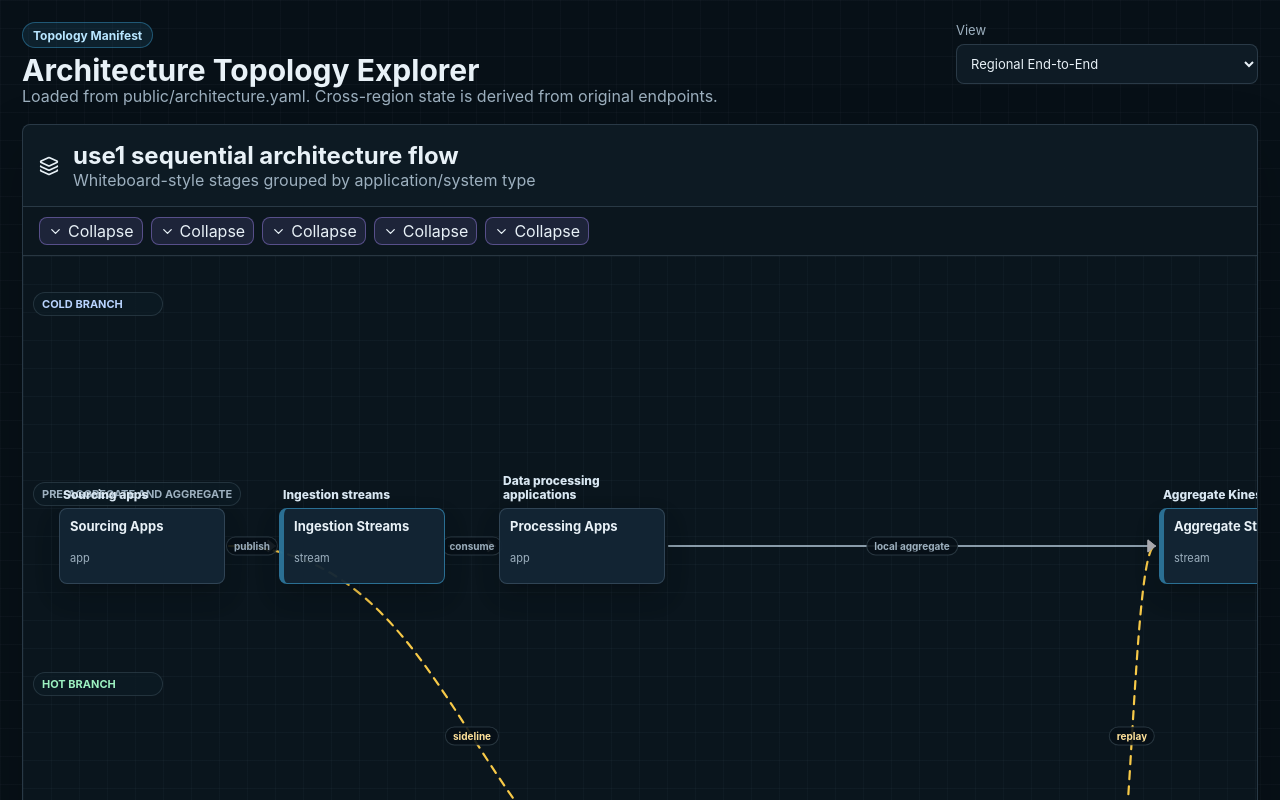
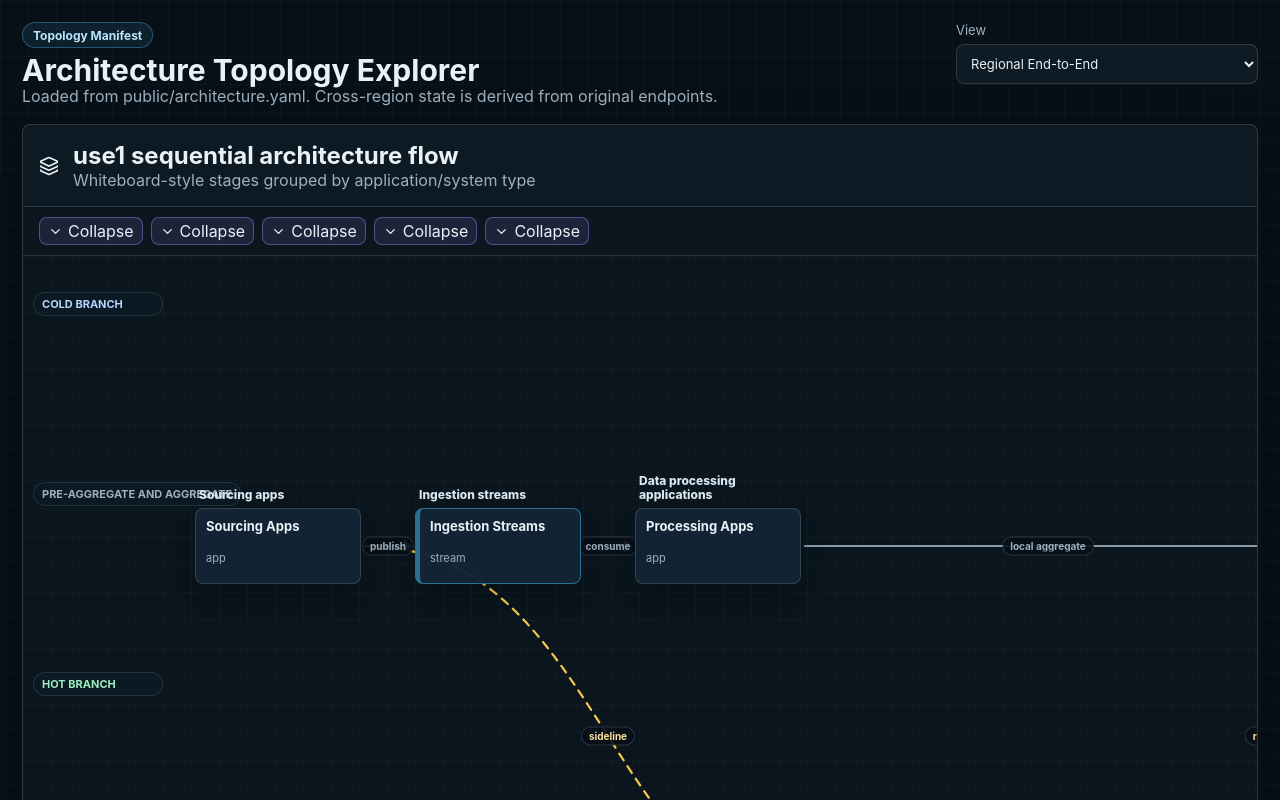
Before and after one commit to camerondurham/data-pipeline-traffic-visualizer, a React (Vite) app: page / in a window 1280 px wide. Shown: the top 800 px of the page. Built offline with nearby package versions, Linux system fonts and the light colour scheme.

Commit message:
Fix flow lane label overlap

```diff
--- a/src/Dashboard.tsx
+++ b/src/Dashboard.tsx
@@ -35,7 +35,7 @@ interface DashboardProps {
 const STAGE_WIDTH = 166;
 const STAGE_GAP = 54;
 const LANE_HEIGHT = 190;
-const CANVAS_MARGIN_X = 36;
+const CANVAS_MARGIN_X = 172;
 const CANVAS_MARGIN_Y = 28;
 const STAGE_HEADER_HEIGHT = 34;
 const NODE_HEIGHT = 76;
```
